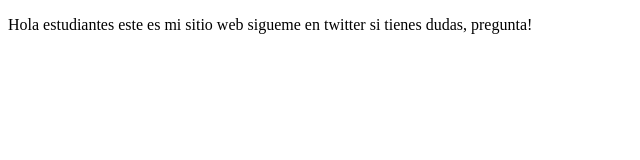
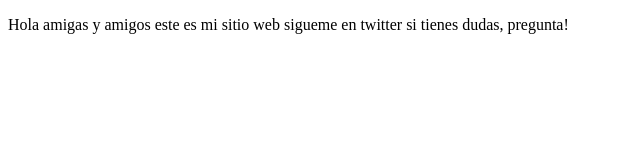
Before and after one commit to pittifher/proyectoDemoCursoPrework, a plain HTML site: page index.html in a window 1280 px wide. Shown: the whole page, without its empty margins (0-640 px from the left). Drawn offline with Linux system fonts and the light colour scheme.

```diff
--- a/index.html
+++ b/index.html
@@ -8,7 +8,7 @@
 </head>
 <body>
     <p>
-        Hola estudiantes este es mi sitio web sigueme en twitter
+        Hola amigas y amigos este es mi sitio web sigueme en twitter
         si tienes dudas, pregunta!
     </p>
 </body>
```
